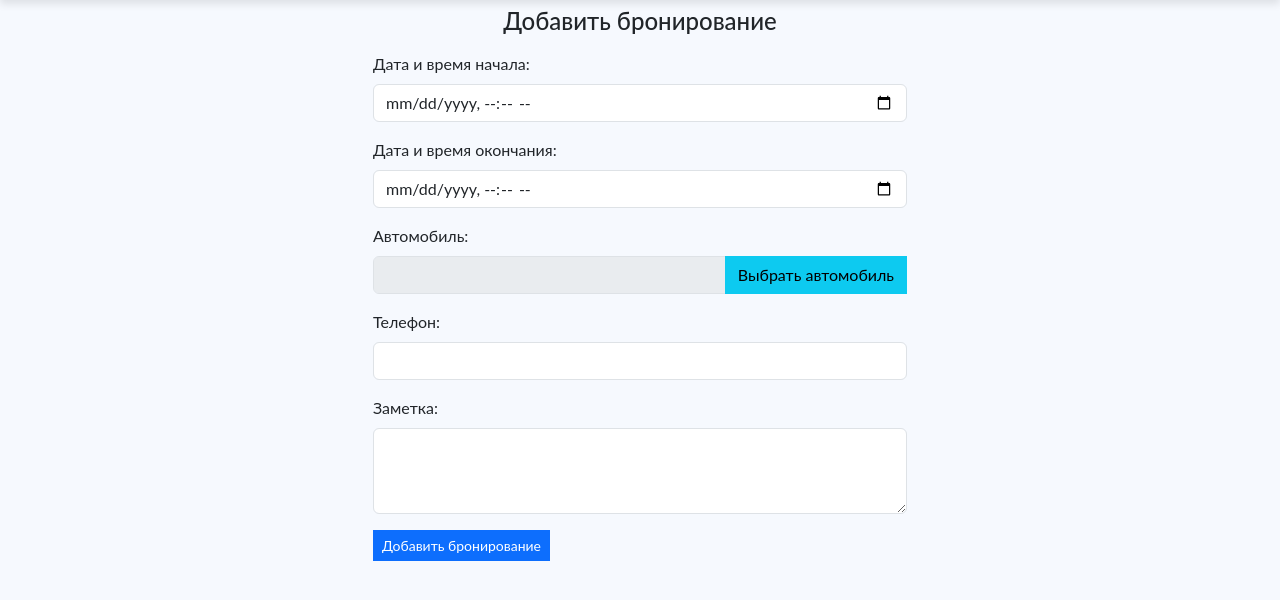
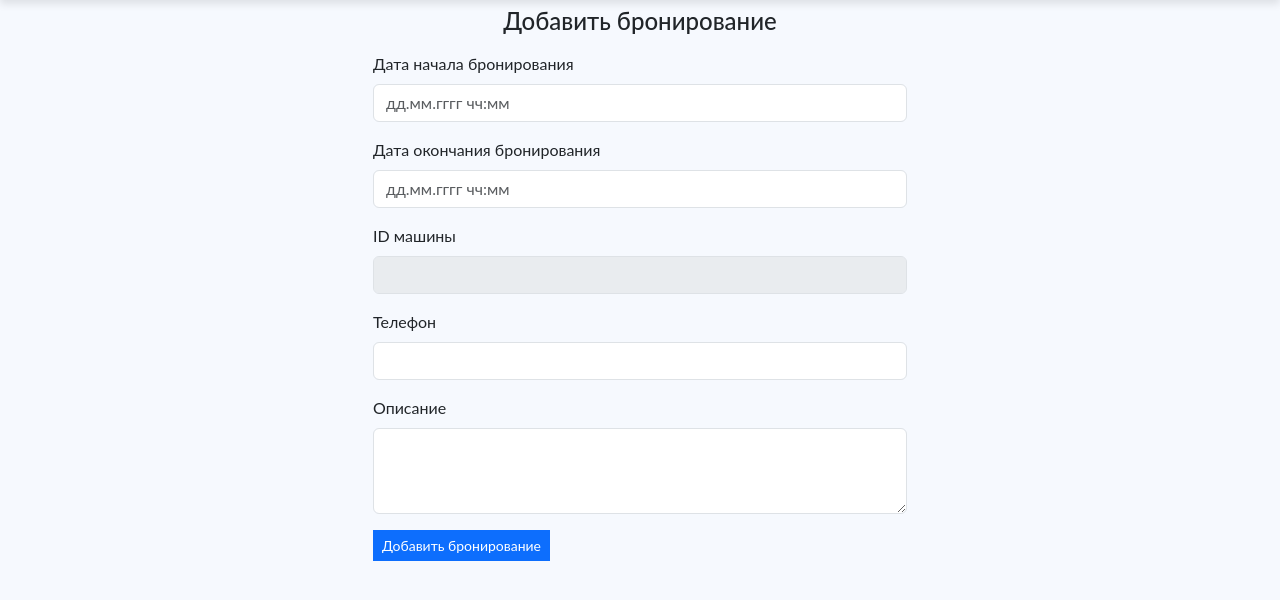
Before and after one commit to eltimccc/drivesync, a Flask app: page /booking/add_booking in a window 1280 px wide. Shown: the part 63-663 px from the top of the page. Run offline with Flask 3, Linux system fonts and the light colour scheme; a user stored in the database is signed in; data that the repository does not hold is empty; some libraries are stand-ins or nearby versions.

Commit message:
edit rout add_booking. добавить теперь проверку дат при создании броней

```diff
--- a/app/constants.py
+++ b/app/constants.py
@@ -23,6 +23,7 @@ BOOKING_DETAIL_MODAL_TEMPLATE = "view_booking_modal.html"
 BOOKING_DETAIL_TEMPLATE = "view_booking.html"
 BOOKING_EDIT_TEMPLATE = "edit_booking.html"
 BOOKING_ADD_TEMPLATE = "add_booking.html"
+BOOKING_ALL_TEMPLATE = "all_bookings.html"
 
 # Именованные маршруты BOOKING
 BOOKING_GET_ROUTE = "booking.get_bookings"
@@ -36,6 +37,7 @@ BOOKING_VIEW_BP_ROUTE = "/<int:booking_id>"
 BOOKING_ADD_BP_ROUTE = "/add_booking"
 BOOKING_EDIT_BP_ROUTE = "/<int:booking_id>/edit"
 BOOKING_DELETE_BP_ROUTE = "/delete_booking/<int:booking_id>/"
+BOOKING_ALL_ROUTE = '/all_bookings'
 
 # Имена шаблонов REPORT
 REPORT_BOOKING_PERIOD_TEMPLATE = "reports/bookings_for_period.html"
--- a/app/forms.py
+++ b/app/forms/forms.py
@@ -3,7 +3,7 @@ from datetime import datetime
 from flask import current_app
 from app.models import User
 from wtforms.validators import DataRequired, Length, Email, EqualTo, ValidationError
-from wtforms import StringField, PasswordField, SubmitField, BooleanField
+from wtforms import StringField, PasswordField, SubmitField, BooleanField, TextAreaField
 from flask_wtf import FlaskForm
 from wtforms import (
     BooleanField,
@@ -16,7 +16,7 @@ from wtforms import (
 )
 from wtforms.validators import DataRequired, Length, Regexp
 
-from .models import Car
+from app.models import Car
 
 
 class CarForm(FlaskForm):
@@ -71,18 +71,15 @@ class EditCarForm(FlaskForm):
 
 
 class BookingForm(FlaskForm):
-    start_datetime = DateTimeField(
-        "Дата начала бронирования", format="%Y-%m-%dT%H:%M", validators=[DataRequired()]
-    )
-    end_datetime = DateTimeField(
-        "Дата окончания бронирования",
-        format="%Y-%m-%dT%H:%M",
-        validators=[DataRequired()],
-    )
-    car = StringField("ID машины", validators=[DataRequired()])
-    description = StringField("Описание")
-    phone = StringField("Телефон", validators=[DataRequired()])
-    submit = SubmitField("Забронировать")
+    start_datetime = DateTimeField("Дата начала бронирования", format="%d.%m.%Y %H:%M", validators=[DataRequired()])
+    end_datetime = DateTimeField("Дата окончания бронирования", format="%d.%m.%Y %H:%M", validators=[DataRequired()])
+    car = SelectField("ID машины", coerce=int, validators=[DataRequired()])
+    phone = StringField("Телефон")
+    description = TextAreaField("Описание")
+
+    def __init__(self, *args, **kwargs):
+        super().__init__(*args, **kwargs)
+        self.car.choices = [(car.id, car.brand) for car in Car.query.filter_by(is_deleted=False).all()]
 
 
 class SearchCarsForm(FlaskForm):
--- a/app/templates/add_booking.html
+++ b/app/templates/add_booking.html
@@ -1,73 +1,54 @@
 {% extends 'base.html' %} {% block content %}
-<link
-  rel="stylesheet"
-  href="{{ url_for('static', filename='css/car_input_styles.css') }}"
-/>
+
 <div class="container mt-4">
   <div class="row justify-content-center">
     <div class="col-md-6">
       <h4 class="text-center mb-3">Добавить бронирование</h4>
 
-      <form id="bookingForm" method="POST" action="/booking/add_booking">
+      <form method="POST" action="{{ url_for('booking.add_booking') }}">
+        {{ form.hidden_tag() }}
+
         <div class="form-group">
-          <label for="start_datetime">Дата и время начала:</label>
-          <input
-            type="datetime-local"
-            class="form-control"
-            id="start_datetime"
-            name="start_datetime"
-            required
-          />
+          {{ form.start_datetime.label(class="form-control-label") }} {{
+          form.start_datetime(class="form-control datetimepicker",
+          required="required", placeholder="дд.мм.гггг чч:мм") }} {% if
+          form.start_datetime.errors %}
+          <span style="color: red">{{ form.start_datetime.errors[0] }}</span>
+          {% endif %}
         </div>
 
         <div class="form-group">
-          <label for="end_datetime">Дата и время окончания:</label>
-          <input
-            type="datetime-local"
-            class="form-control"
-            id="end_datetime"
-            name="end_datetime"
-            required
-          />
-        </div>
-      <span style="color: red">{{ error }}</span>
-        <div class="form-group">
-          <label for="car">Автомобиль:</label>
-          <div class="input-group">
-            <input
-              type="text"
-              class="form-control"
-              id="selectedCar"
-              name="selectedCar"
-              readonly
-            />
-            <input type="hidden" id="selectedCarId" name="car" readonly />
-            <div class="input-group-append">
-              <button
-                type="button"
-                class="btn btn-info"
-                onclick="openCarModal()"
-              >
-                Выбрать автомобиль
-              </button>
-            </div>
-          </div>
+          {{ form.end_datetime.label(class="form-control-label") }} {{
+          form.end_datetime(class="form-control datetimepicker",
+          required="required", placeholder="дд.мм.гггг чч:мм") }} {% if
+          form.end_datetime.errors %}
+          <span style="color: red">{{ form.end_datetime.errors[0] }}</span>
+          {% endif %}
         </div>
 
         <div class="form-group">
-          <label for="phone">Телефон:</label>
-          <input type="text" class="form-control" id="phone" name="phone" />
+          {{ form.car.label(class="form-control-label") }} {{
+          form.car(class="form-control car-input", readonly="readonly",
+          onclick="openCarModal()") }} {% if form.car.errors %}
+          <span style="color: red">{{ form.car.errors[0] }}</span>
+          {% endif %}
         </div>
 
         <div class="form-group">
-          <label for="description">Заметка:</label>
-          <textarea
-            class="form-control"
-            id="description"
-            name="description"
-            rows="3"
-          ></textarea>
+          {{ form.phone.label(class="form-control-label") }} {{
+          form.phone(class="form-control") }} {% if form.phone.errors %}
+          <span style="color: red">{{ form.phone.errors[0] }}</span>
+          {% endif %}
         </div>
+
+        <div class="form-group">
+          {{ form.description.label(class="form-control-label") }} {{
+          form.description(class="form-control", rows="3") }} {% if
+          form.description.errors %}
+          <span style="color: red">{{ form.description.errors[0] }}</span>
+          {% endif %}
+        </div>
+
         <button type="submit" class="btn btn-primary btn-sm">
           Добавить бронирование
         </button>
@@ -75,11 +56,11 @@
     </div>
   </div>
 
-
+  <!-- Модальное окно для выбора автомобиля -->
   <div id="carModal" class="modal" onclick="closeIfOutside(event)">
     <div class="modal-content car_modal-content">
       <span class="close" onclick="closeCarModal()">&times;</span>
-      <table id="carTable">
+      <table id="carTable" class="table">
         <thead>
           <tr>
             <th>Марка</th>
@@ -99,7 +80,38 @@
       </table>
     </div>
   </div>
+</div>
 
-  <script src="{{ url_for('static', filename='js/car_input.js') }}"></script>
-  {% endblock %}
-</div>
+<script src="{{ url_for('static', filename='js/car_input.js') }}"></script>
+<script>
+  $(document).ready(function () {
+    $(".datetimepicker").datetimepicker({
+      format: "d.m.Y H:i",
+      step: 15,
+    });
+  });
+
+  function openCarModal() {
+    document.getElementById("carModal").style.display = "block";
+  }
+
+  function closeCarModal() {
+    document.getElementById("carModal").style.display = "none";
+  }
+
+  function closeIfOutside(event) {
+    if (event.target == document.getElementById("carModal")) {
+      closeCarModal();
+    }
+  }
+
+  function selectCar(carId, carDescription) {
+    document.querySelector('[name="car"]').value = carId;
+    closeCarModal();
+  }
+
+  $(document).on("mousedown", ".car-input", function (e) {
+    e.preventDefault();
+  });
+</script>
+{% endblock %}
--- a/app/templates/base.html
+++ b/app/templates/base.html
@@ -10,6 +10,10 @@
     />
     <link href="https://stackpath.bootstrapcdn.com/bootstrap/4.5.2/css/bootstrap.min.css" rel="stylesheet">
     <script src="https://cdn.jsdelivr.net/npm/bootstrap@5.3.0-alpha1/dist/js/bootstrap.bundle.min.js"></script>
+
+    <link rel="stylesheet" href="https://cdnjs.cloudflare.com/ajax/libs/jquery-datetimepicker/2.5.20/jquery.datetimepicker.min.css"/>
+    <script src="https://code.jquery.com/jquery-3.6.0.min.js"></script>
+    <script src="https://cdnjs.cloudflare.com/ajax/libs/jquery-datetimepicker/2.5.20/jquery.datetimepicker.full.min.js"></script>
 
     <style>
   body {
@@ -73,6 +77,13 @@
   .content-wrapper {
       margin-top: 70px; /* Adjust based on the height of your navbar */
   }
+
+.modal-content {
+    max-width: 50%;
+    max-height: 50%;
+    overflow-y: auto;
+    margin: auto;
+        }
 </style>
     {% block additional_styles %}
     {% endblock %}
--- a/app/views/auth.py
+++ b/app/views/auth.py
@@ -3,7 +3,7 @@ from flask_login import login_user, current_user, logout_user, login_required
 from app import db, bcrypt, login_manager
 from app.utils.decorators import superuser_required
 from app.models import User
-from app.forms import RegistrationForm, LoginForm
+from app.forms.forms import RegistrationForm, LoginForm
 
 auth_blueprint = Blueprint("auth", __name__, url_prefix="/auth")
 
--- a/app/views/booking.py
+++ b/app/views/booking.py
@@ -1,10 +1,13 @@
 from datetime import datetime
 from flask import Blueprint, flash, redirect, render_template, request, url_for, current_app
-from flask_login import login_required
+from flask_login import current_user, login_required
 
 from app import db
 from app.constants import (
     BOOKING_ADD_BP_ROUTE,
+    BOOKING_ADD_TEMPLATE,
+    BOOKING_ALL_ROUTE,
+    BOOKING_ALL_TEMPLATE,
     BOOKING_DELETE_BP_ROUTE,
     BOOKING_DETAIL_MODAL_TEMPLATE,
     BOOKING_DETAIL_TEMPLATE,
@@ -14,8 +17,10 @@ from app.constants import (
     BOOKING_VIEW_BOOKING_ROUTE,
     BOOKING_VIEW_BP_ROUTE,
 )
+from app.forms.forms import BookingForm
 from app.models import Booking, Car
-from app.utils.utils import BOOKING_STATUSES, add_booking_get, add_booking_post
+from app.utils.utils import BOOKING_STATUSES
+from app.validators import validate_booking_data
 
 
 booking_blueprint = Blueprint("booking", __name__, url_prefix="/booking")
@@ -40,7 +45,7 @@ def view_booking(booking_id):
         )
 
 
-@booking_blueprint.route('/all_bookings', methods=["GET"])
+@booking_blueprint.route(BOOKING_ALL_ROUTE, methods=["GET"])
 @login_required
 def all_bookings():
     current_app.logger.info('Accessed all bookings page.')
@@ -52,19 +57,83 @@ def all_bookings():
     else:
         bookings = Booking.query.order_by(getattr(Booking, sort_by).asc()).all()
 
-    return render_template('all_bookings.html', bookings=bookings, sort_by=sort_by, sort_order=sort_order)
+    return render_template(BOOKING_ALL_TEMPLATE, bookings=bookings, sort_by=sort_by, sort_order=sort_order)
 
 
+@booking_blueprint.route(BOOKING_ADD_BP_ROUTE, methods=["GET"])
+@login_required
+def get_booking():
+    current_app.logger.info('Accessed add booking page.')
+    form = BookingForm()
+    car_id = request.args.get("car_id")
+    start_datetime = request.args.get("start_datetime")
+    end_datetime = request.args.get("end_datetime")
+    cars = Car.query.filter_by(is_deleted=False).all()
 
-@booking_blueprint.route(BOOKING_ADD_BP_ROUTE, methods=["GET", "POST"])
+    if car_id and start_datetime and end_datetime:
+        return render_template(
+            BOOKING_ADD_TEMPLATE,
+            cars=cars,
+            car_id=car_id,
+            start_datetime=start_datetime,
+            end_datetime=end_datetime,
+        )
+    elif request.headers.get("X-Requested-With") == "XMLHttpRequest":
+        return render_template("add_booking_modal.html", cars=cars)
+    else:
+        return render_template(BOOKING_ADD_TEMPLATE, cars=cars, bootstrap=True, form=form)
+
+
+# @booking_blueprint.route(BOOKING_ADD_BP_ROUTE, methods=["POST"])
+# @login_required
+# def add_booking():
+#     current_app.logger.info('Adding a new booking.')
+#     try:
+#         start_datetime = request.form.get("start_datetime")
+#         start_datetime = datetime.strptime(start_datetime, "%Y-%m-%dT%H:%M")
+
+#         end_datetime = request.form.get("end_datetime")
+#         end_datetime = datetime.strptime(end_datetime, "%Y-%m-%dT%H:%M")
+
+#         car_id = request.form.get("car")
+#         car = Car.query.get(car_id)
+#         description = request.form.get("description")
+#         phone = request.form.get("phone")
+
+#         validate_booking_data(start_datetime, end_datetime, car)
+
+#         new_booking = Booking(
+#             start_date=start_datetime,
+#             end_date=end_datetime,
+#             car=car,
+#             phone=phone,
+#             description=description,
+#             user=current_user
+#         )
+#         db.session.add(new_booking)
+#         db.session.commit()
+
+#         return redirect(url_for(BOOKING_MAIN_ROUTE))
+#     except ValueError as e:
+#         return render_template(BOOKING_ADD_TEMPLATE, error=str(e)), 400
+
+@booking_blueprint.route(BOOKING_ADD_BP_ROUTE, methods=["POST", "GET"])
 @login_required
 def add_booking():
-    if request.method == "POST":
-        current_app.logger.info('Adding a new booking.')
-        return add_booking_post()
-    else:
-        current_app.logger.info('Accessed add booking page.')
-        return add_booking_get()
+    form = BookingForm()
+    if form.validate_on_submit():
+        new_booking = Booking(
+            start_date=form.start_datetime.data,
+            end_date=form.end_datetime.data,
+            car_id=form.car.data,
+            phone=form.phone.data,
+            description=form.description.data,
+            user=current_user
+        )
+        db.session.add(new_booking)
+        db.session.commit()
+        return redirect(url_for(BOOKING_MAIN_ROUTE))
+    return render_template(BOOKING_ADD_TEMPLATE, form=form)
 
 
 @booking_blueprint.route(BOOKING_EDIT_BP_ROUTE, methods=["GET", "POST"])
@@ -85,8 +154,6 @@ def edit_booking(booking_id):
             car_id = request.form.get("car")
             car = Car.query.get(car_id)
             new_status = request.form.get("status")
-
-            # validate_dates(start_date, end_date)
 
             booking.description = description
             booking.phone = phone
--- a/app/views/car.py
+++ b/app/views/car.py
@@ -14,7 +14,7 @@ from app.constants import (
     CARS_GET,
     CARS_GET_ROUTE,
 )
-from app.forms import CarForm, EditCarForm
+from app.forms.forms import CarForm, EditCarForm
 from app.models import Booking, Car
 from app import db
 
--- a/app/views/report.py
+++ b/app/views/report.py
@@ -17,7 +17,7 @@ from app.constants import (
     SEARCH_AVAIALBLE_CARS_TEMPLATE,
     SEARCH_CARS_BP_ROUTE,
 )
-from app.forms import SearchCarsForm
+from app.forms.forms import SearchCarsForm
 from app.models import Booking, Car
 from app.utils.utils import BOOKING_STATUSES
 
```
Also changed, not shown: add_car.py (added, +21 -0 lines), app/utils/utils.py (+18 -54 lines), app/forms/__init__.py (added).
